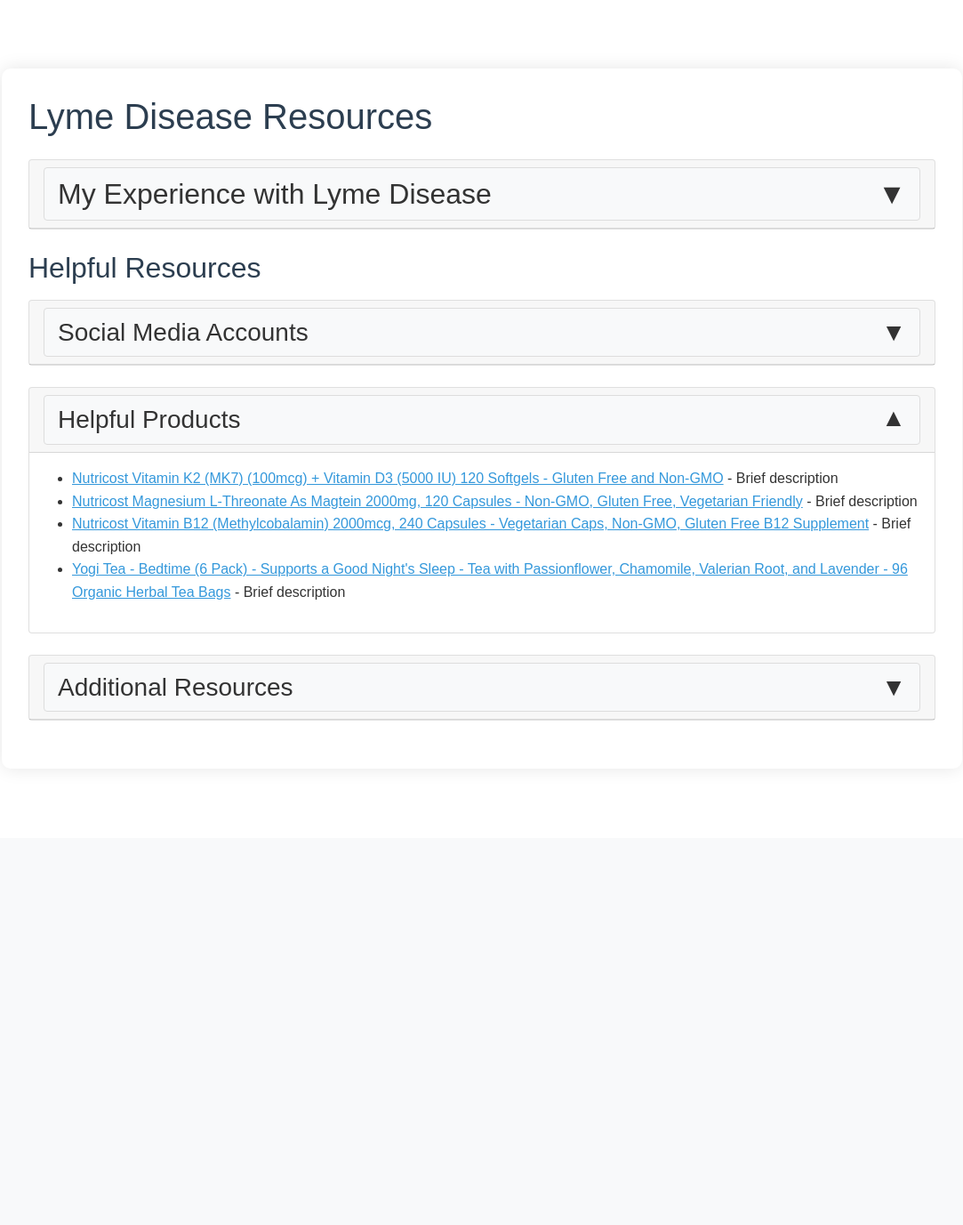
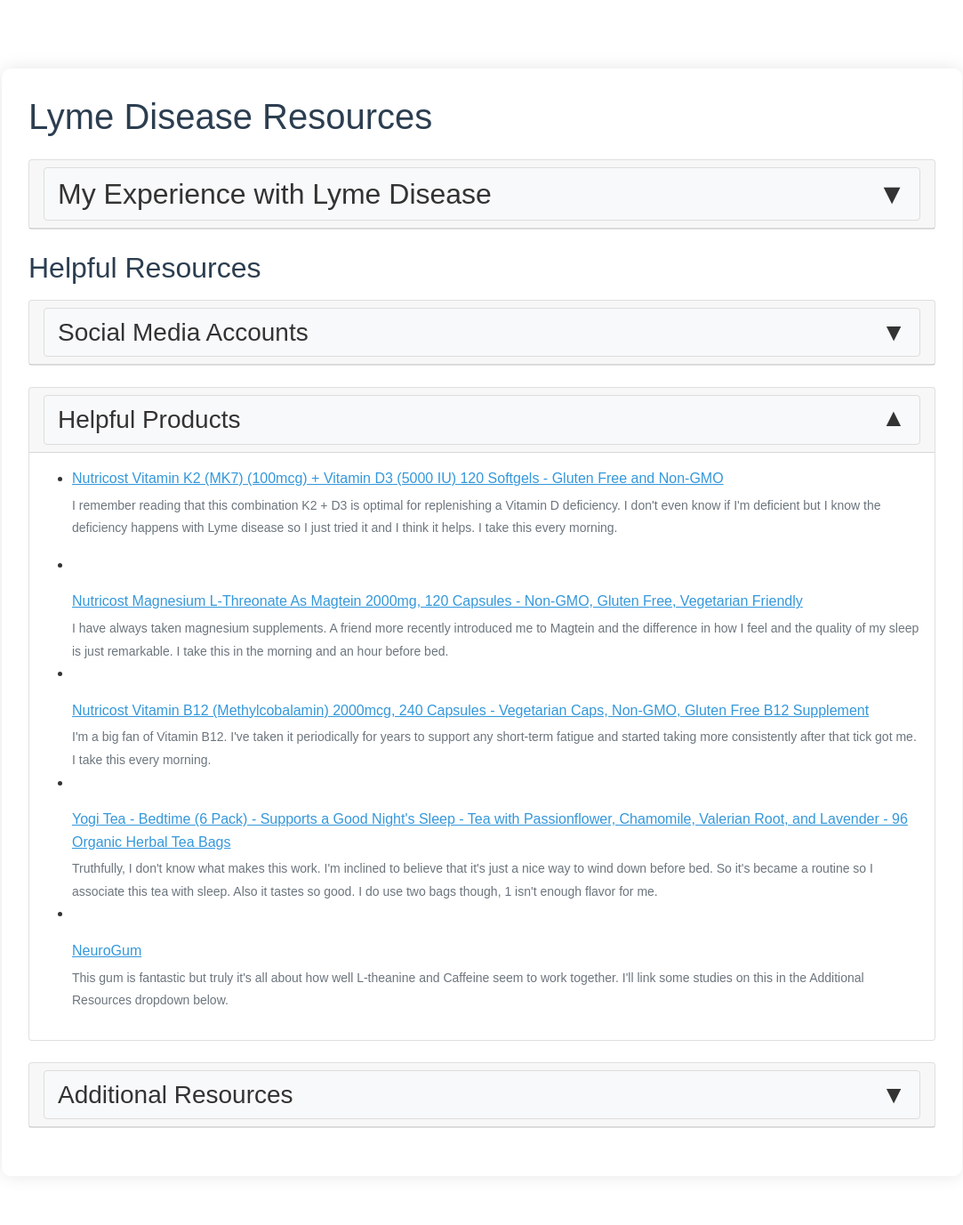
Before and after one commit to HaydenBussard/mywebsite, a Django app: page /lyme-disease/ in a window 1280 px wide, after a click on "Helpful Products". Shown: the part 143-1520 px from the top of the page at 89% size, without its empty margins (98-1181 px from the left). Before the commit the page ends 953 px from the top, so only its background shows below. Run offline with Django 4.2, Linux system fonts and the light colour scheme; some libraries are stand-ins or nearby versions.

Commit message:
Move product descriptions beneath links on lyme_disease template and add to Additional Resources

```diff
--- a/my_website/templates/lyme_disease.html
+++ b/my_website/templates/lyme_disease.html
@@ -79,10 +79,26 @@
         <div id="productsContent" class="collapse" aria-labelledby="productsHeader">
             <div class="card-body">
                 <ul>
-                    <li><a href="https://a.co/d/gApM1uW" target="_blank">Nutricost Vitamin K2 (MK7) (100mcg) + Vitamin D3 (5000 IU) 120 Softgels - Gluten Free and Non-GMO</a> - Brief description</li>
-                    <li><a href="https://a.co/d/5wp76fH" target="_blank">Nutricost Magnesium L-Threonate As Magtein 2000mg, 120 Capsules - Non-GMO, Gluten Free, Vegetarian Friendly</a> - Brief description</li>
-                    <li><a href="https://a.co/d/8gXbcqu" target="_blank">Nutricost Vitamin B12 (Methylcobalamin) 2000mcg, 240 Capsules - Vegetarian Caps, Non-GMO, Gluten Free B12 Supplement</a> - Brief description</li>
-                    <li><a href="https://a.co/d/cqvyiBB" target="_blank">Yogi Tea - Bedtime (6 Pack) - Supports a Good Night's Sleep - Tea with Passionflower, Chamomile, Valerian Root, and Lavender - 96 Organic Herbal Tea Bags</a> - Brief description</li>
+                    <li class="mb-3">
+                        <a href="https://a.co/d/gApM1uW" target="_blank">Nutricost Vitamin K2 (MK7) (100mcg) + Vitamin D3 (5000 IU) 120 Softgels - Gluten Free and Non-GMO</a>
+                        <p class="text-muted mt-1 mb-0"><small>I remember reading that this combination K2 + D3 is optimal for replenishing a Vitamin D deficiency. I don't even know if I'm deficient but I know the deficiency happens with Lyme disease so I just tried it and I think it helps. I take this every morning.</small></p>
+                    </li>
+                    <li class="mb-3"></li>
+                        <a href="https://a.co/d/5wp76fH" target="_blank">Nutricost Magnesium L-Threonate As Magtein 2000mg, 120 Capsules - Non-GMO, Gluten Free, Vegetarian Friendly</a>
+                        <p class="text-muted mt-1 mb-0"><small>I have always taken magnesium supplements. A friend more recently introduced me to Magtein and the difference in how I feel and the quality of my sleep is just remarkable. I take this in the morning and an hour before bed.</small></p>
+                    </li>
+                    <li class="mb-3"></li>
+                        <a href="https://a.co/d/8gXbcqu" target="_blank">Nutricost Vitamin B12 (Methylcobalamin) 2000mcg, 240 Capsules - Vegetarian Caps, Non-GMO, Gluten Free B12 Supplement</a>
+                        <p class="text-muted mt-1 mb-0"><small>I'm a big fan of Vitamin B12. I've taken it periodically for years to support any short-term fatigue and started taking more consistently after that tick got me. I take this every morning.</small></p>
+                    </li>
+                    <li class="mb-3"></li>
+                        <a href="https://a.co/d/cqvyiBB" target="_blank">Yogi Tea - Bedtime (6 Pack) - Supports a Good Night's Sleep - Tea with Passionflower, Chamomile, Valerian Root, and Lavender - 96 Organic Herbal Tea Bags</a>
+                        <p class="text-muted mt-1 mb-0"><small>Truthfully, I don't know what makes this work. I'm inclined to believe that it's just a nice way to wind down before bed. So it's became a routine so I associate this tea with sleep. Also it tastes so good. I do use two bags though, 1 isn't enough flavor for me.</small></p>
+                    </li>
+                    <li class="mb-3"></li>
+                        <a href="https://a.co/d/9yAzKFg" target="_blank">NeuroGum</a>
+                        <p class="text-muted mt-1 mb-0"><small>This gum is fantastic but truly it's all about how well L-theanine and Caffeine seem to work together. I'll link some studies on this in the Additional Resources dropdown below.</small></p>
+                    </li>
                     <!-- Add more product recommendations as needed -->
                 </ul>
             </div>
@@ -106,6 +122,8 @@
                     <li><a href="https://www.globallymealliance.org/lyme-patient-support/support-groups/" target="_blank">Global Lyme Alliance - Support Groups</a></li>
                     <li><a href="https://www.lymedisease.org/lyme-disease-support-groups/" target="_blank">LymeDisease.org - Support Groups</a></li>
                     <li><a href="https://projectlyme.org/resource/financial-assistance-programs/" target="_blank">Project Lyme - Financial Assistance Programs</a></li>
+                    <li><a href="https://www.ncbi.nlm.nih.gov/pmc/articles/PMC8794723/" target="_blank">National Library of Medicine - Caffeine & L-theanine</a></li>
+                    <li><a href="https://www.nature.com/articles/s41598-020-70037-7" target="_blank">Another Interesting Study on Caffeine & L-theanine</a></li>
                     <!-- Add more resources as needed -->
                 </ul>
             </div>
```
